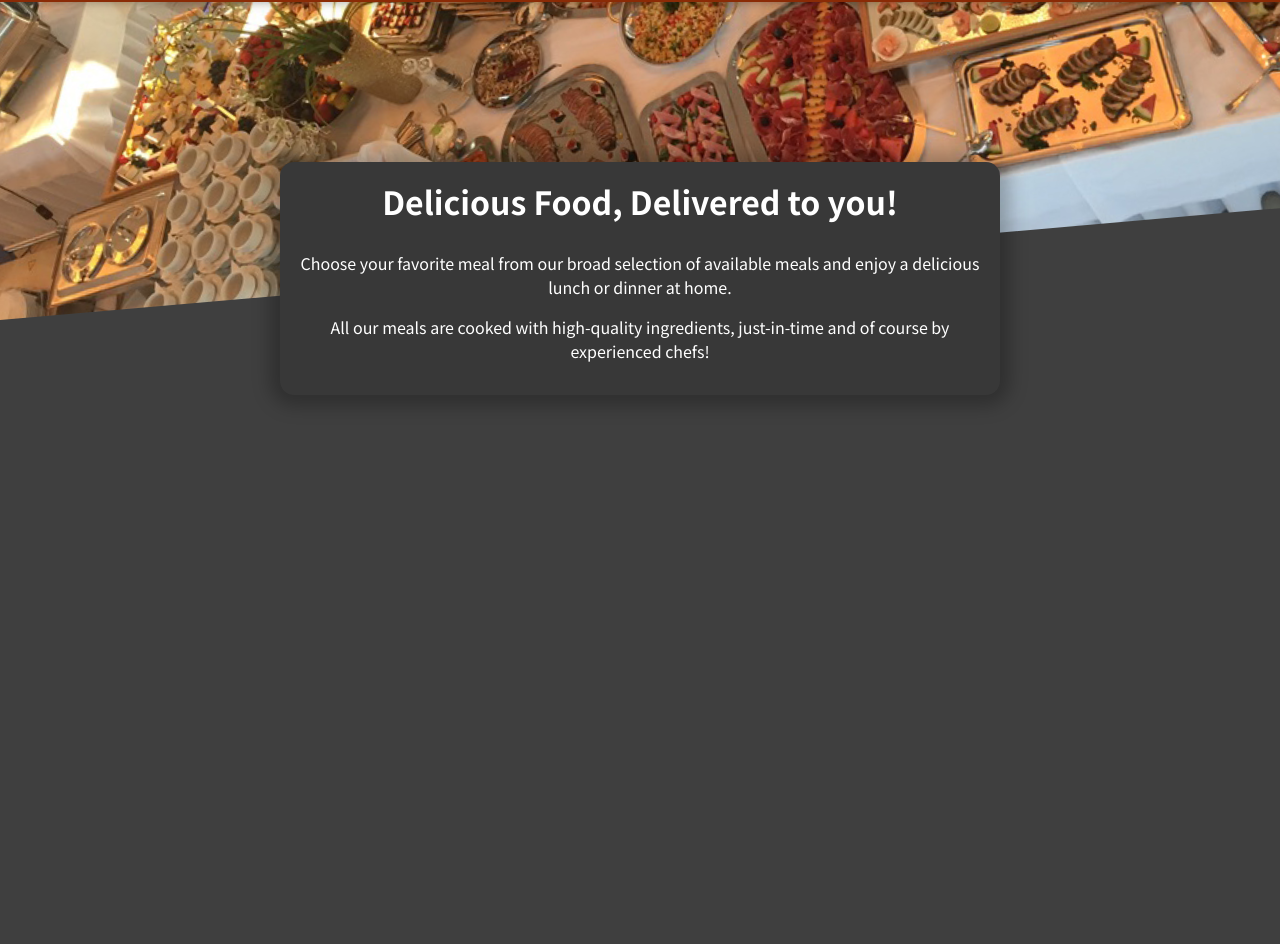
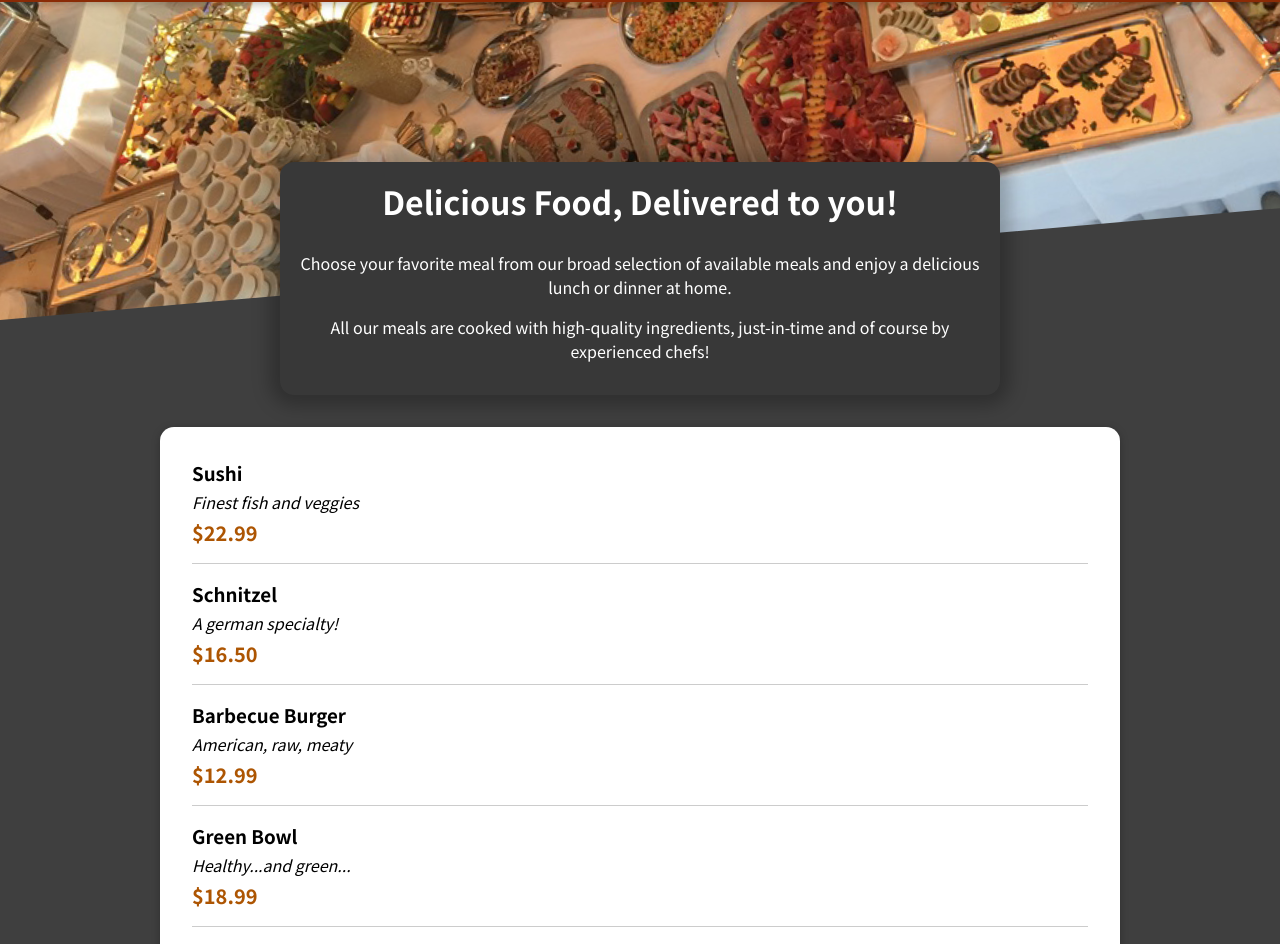
Before and after one commit to SushmaGowda7/restruant-app, a React (Create React App) app: page / in a window 1280 px wide. Shown: the part 78-1022 px from the top of the page. Before the commit the page ends 800 px from the top, so only its background shows below. Built offline with nearby package versions, Linux system fonts and the light colour scheme.

Commit message:
Items are made visible on the page

```diff
--- a/src/App.js
+++ b/src/App.js
@@ -1,12 +1,14 @@
 import { Fragment } from "react";
 import Header from "./Components/Layout/Header";
-import MealsSummary from "./Components/Meals/MealsSummary";
+import Meals from "./Components/Meals/Meals";
 
 function App() {
   return (
     <Fragment>
       <Header />
-      <MealsSummary />
+      <main>
+        <Meals />
+      </main>
     </Fragment>
   );
 }
--- /dev/null
+++ b/src/Components/Meals/MealItem/MealItem.js
@@ -0,0 +1,17 @@
+import classes from './MealItem.module.css';
+
+const MealItem = (props) => {
+    const price = `$${props.price.toFixed(2)}`;
+    return (
+        <li className={classes.meal}>
+            <div>
+                <h3>{props.name}</h3>
+                <div className={classes.description}>{props.description}</div>
+                <div className={classes.price}>{price}</div>
+            </div>
+            <div></div>
+        </li>
+    )
+};
+
+export default MealItem;
--- /dev/null
+++ b/src/Components/Meals/MealItem/MealItem.module.css
@@ -0,0 +1,22 @@
+.meal {
+    display: flex;
+    justify-content: space-between;
+    margin: 1rem;
+    padding-bottom: 1rem;
+    border-bottom: 1px solid #ccc;
+  }
+
+  .meal h3 {
+    margin: 0 0 0.25rem 0;
+  }
+
+  .description {
+    font-style: italic;
+  }
+
+  .price {
+    margin-top: 0.25rem;
+    font-weight: bold;
+    color: #ad5502;
+    font-size: 1.25rem;
+  }
--- /dev/null
+++ b/src/Components/Meals/MealItemsAvailable.js
@@ -0,0 +1,51 @@
+import Card from '../UI/Card';
+import MealItem from './MealItem/MealItem';
+import classes from './MealItemsAvailable.module.css';
+
+const DummyMeals = [
+    {
+        id: 'm1',
+        name: 'Sushi',
+        description: 'Finest fish and veggies',
+        price: 22.99
+      },
+      {
+        id: 'm2',
+        name: 'Schnitzel',
+        description: 'A german specialty!',
+        price: 16.5
+      },
+      {
+        id: 'm3',
+        name: 'Barbecue Burger',
+        description: 'American, raw, meaty',
+        price: 12.99
+      },
+      {
+        id: 'm4',
+        name: 'Green Bowl',
+        description: 'Healthy...and green...',
+        price: 18.99
+      }
+];
+
+const MealItemsAvailable = () => {
+    const mealsList = DummyMeals.map((meal) => (
+      <MealItem
+       key={meal.id}
+       name={meal.name}
+       description={meal.description}
+       price={meal.price}
+       />
+    ));
+
+    return(
+        <section className={classes.meals}>
+            <Card>
+                <ul>{mealsList}</ul>
+            </Card>
+        </section>
+    );
+};
+
+export default MealItemsAvailable;
--- /dev/null
+++ b/src/Components/Meals/MealItemsAvailable.module.css
@@ -0,0 +1,24 @@
+.meals {
+    max-width: 60rem;
+    width: 90%;
+    margin: 2rem auto;
+    animation: meals-appear 1s ease-out forwards;
+  }
+
+  .meals ul {
+    list-style: none;
+    margin: 0;
+    padding: 0;
+  }
+
+  @keyframes meals-appear {
+    from {
+      opacity: 0;
+      transform: translateY(3rem);
+    }
+
+    to {
+      opacity: 1;
+      transform: translateY(0);
+    }
+  }
--- /dev/null
+++ b/src/Components/Meals/Meals.js
@@ -0,0 +1,13 @@
+import MealsSummary from "./MealsSummary";
+import { Fragment } from "react";
+import MealItemsAvailable from "./MealItemsAvailable";
+const Meals = () => {
+    return(
+        <Fragment>
+            <MealsSummary />
+            <MealItemsAvailable />
+        </Fragment>
+    )
+};
+
+export default Meals;
--- /dev/null
+++ b/src/Components/UI/Card.js
@@ -0,0 +1,9 @@
+import classes from './Card.module.css';
+
+const Card = (props) => {
+    return (
+        <div className={classes.card}>{props.children}</div>
+    );
+};
+
+export default Card;
--- /dev/null
+++ b/src/Components/UI/Card.module.css
@@ -0,0 +1,6 @@
+.card {
+    padding: 1rem;
+    box-shadow: 0 2px 8px rgba(0, 0, 0, 0.25);
+    border-radius: 14px;
+    background-color: white;
+  }
```
Also changed, not shown: src/Components/Meals/MealItem/MealItemForm.js (added, +7 -0 lines), src/Components/Meals/MealItem/MealItemForm.module.css (added, +20 -0 lines).
